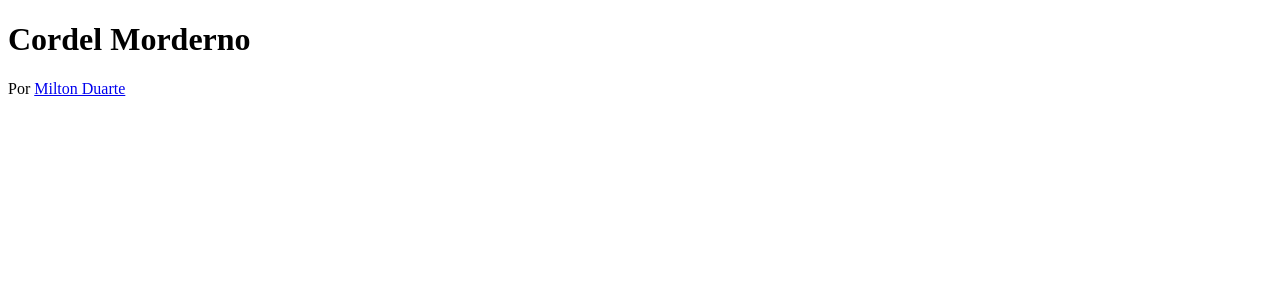
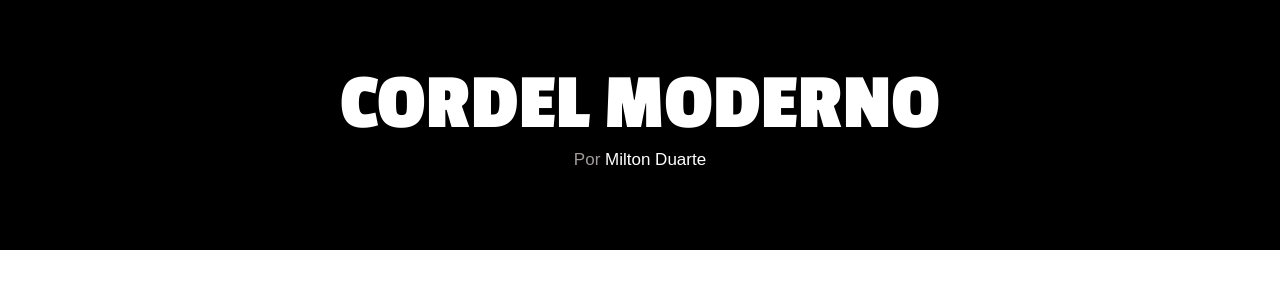
Before and after one commit to caiofalcaodev/projeto-cordel-morderno, a plain HTML site: page index.html in a window 1280 px wide. Drawn offline with Linux system fonts and the light colour scheme.

Commit message:
criação do header

```diff
--- a/index.html
+++ b/index.html
@@ -7,8 +7,21 @@
     <title>Cordel Morderno</title>
 </head>
 <body>
-    <h1>Cordel Morderno</h1>
-    <p>Por <a href="https://www.recantodasletras.com.br/poesias/3186743">Milton Duarte</a></p>
+    <header>
+        <h1>CORDEL MODERNO</h1>
+        <p>Por <a href="https://www.recantodasletras.com.br/poesias/3186743">Milton Duarte</a></p>
+    </header>
+    <main>
+        <div>
 
+        </div>
+
+        <div>
+
+        </div>
+    </main>
+    <footer>
+
+    </footer>
 </body>
 </html>
--- a/style.css
+++ b/style.css
@@ -1 +1,45 @@
 @charset "UTF-8";
+@import url('https://fonts.googleapis.com/css2?family=Passion+One:wght@400;700;900&display=swap');
+
+* {
+    padding: 0px;
+    margin: 0px;
+}
+
+:root{
+    --font-padrao: arial, verdana, helvetica, sans-serif;
+    --font-passion: "Passion One", sans-serif;
+}
+
+header {
+    height: 250px;
+    width: auto;
+    background-color: black;
+}
+
+header h1 {
+    font-family: var(--font-passion);
+    color: white;
+    text-align: center;
+    font-size: 80px;
+    padding-top: 60px;
+}
+
+header p {
+    font-family: var(--font-padrao);
+    color: rgb(161, 155, 155);
+    text-align: center;
+    font-size: 17px;
+    padding-top: 2px;
+}
+
+header a {
+    color: rgb(255, 255, 255);
+    text-decoration: none;
+}
+
+header a:hover{
+    color: rgb(185, 184, 184);
+    text-decoration: dashed;
+    transition-duration: 0,5s;
+}
```
